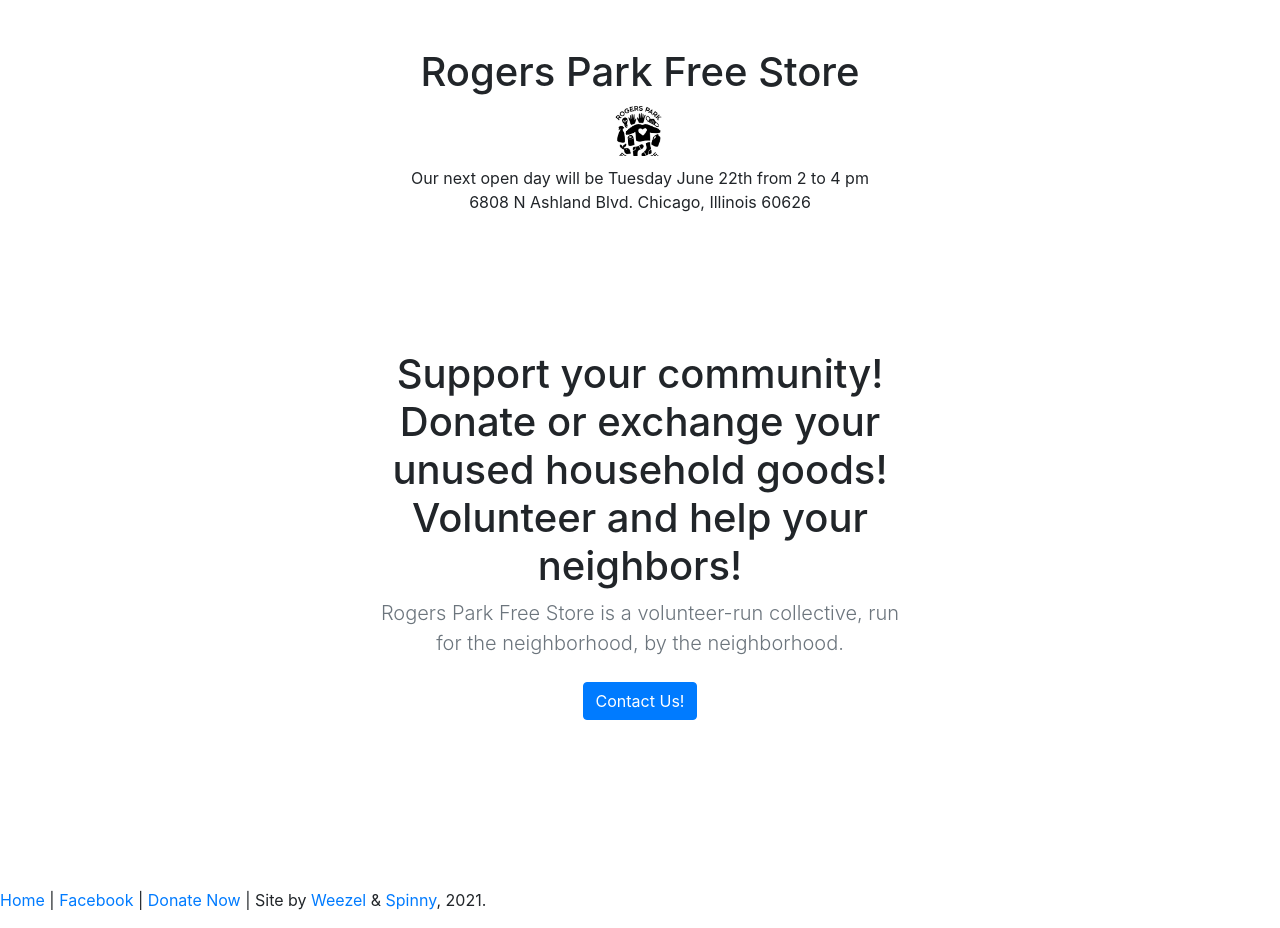
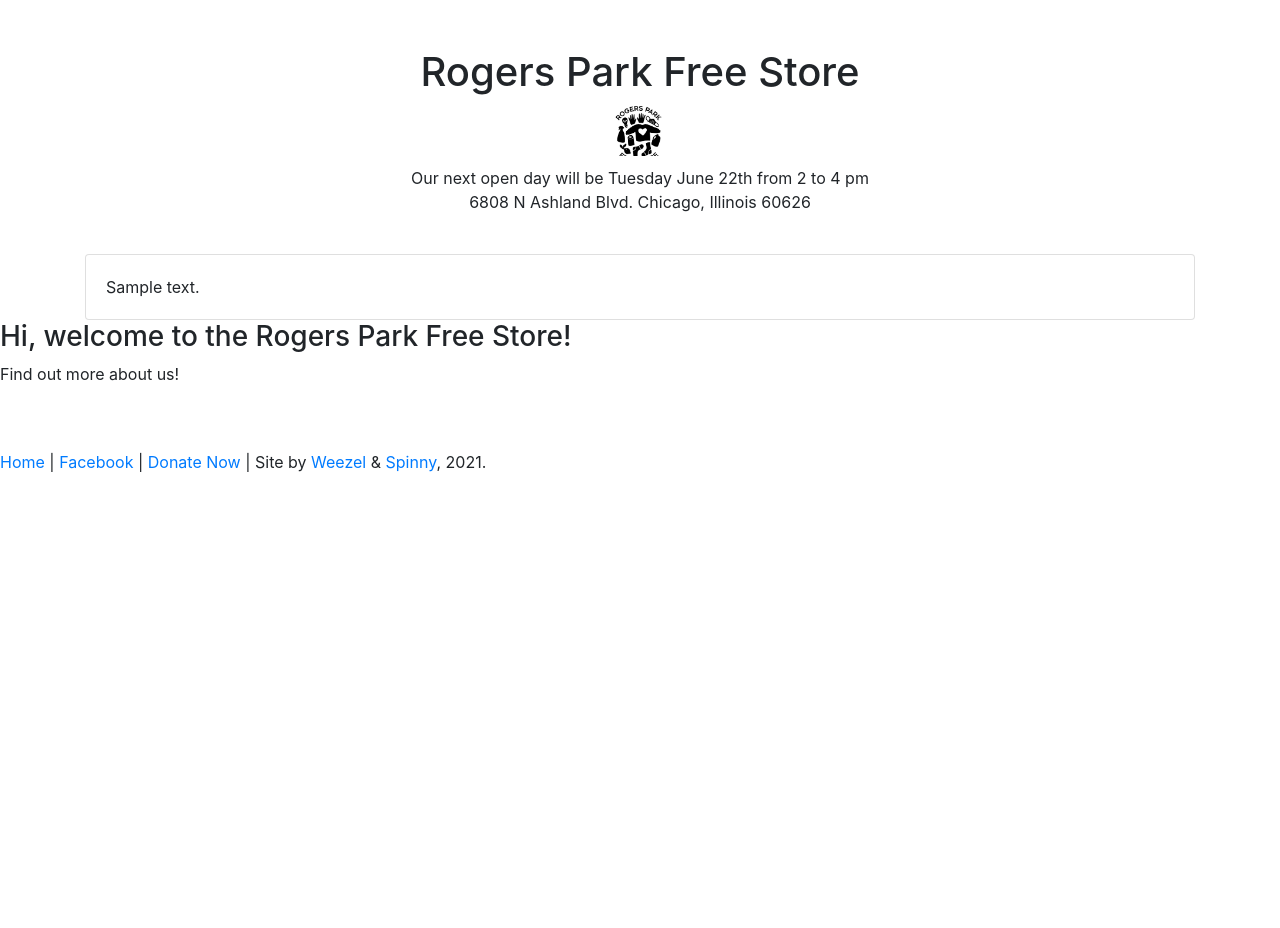
Before and after one commit to eevelweezel/rogers_park_free_store, a Django app: page / in a window 1280 px wide. Shown: the part 70-998 px from the top of the page. After the commit the page ends 542 px from the top, so only its background shows below. Run offline with Django 3.2, Linux system fonts and the light colour scheme; tables that the repository leaves empty hold one stand-in row (values such as "Sample post"); some libraries are stand-ins or nearby versions.

Commit message:
post changes

```diff
--- a/requirements.txt
+++ b/requirements.txt
@@ -2,5 +2,5 @@
 django-bootstrap4==2.3.1
 django-simple-captcha==0.5.14
 django-tinymce==3.3.0
-psycopg2==2.8.6
+psycopg2-binary==2.8.6
 pillow==8.2.0
--- a/rpfs/models.py
+++ b/rpfs/models.py
@@ -62,3 +62,35 @@
 
 #    def __str__(self):
 #        return self.email
+
+class Post(models.Model):
+    # we don't allow dynamic page creation.
+    # You don't have to use SlugField, you can use a ChoiceField,
+    # where the choices are a list of the pages. # is the difference then the ability to type the page name in to search for it vs. having a predetermined list to choose from?
+        #page = models.ChoiceField(choices=PAGE_CHOICES)
+    HOME = 'Home'
+    ABOUT = 'About'
+    CONTACT = 'Contact'
+    VOLUNTEER = 'Volunteer'
+    PAGE_CHOICES = [
+        (HOME, 'Home'),
+        (ABOUT, 'About'),
+        (CONTACT, 'Contact'),
+        (VOLUNTEER, 'Volunteer'),
+    ]
+    page = models.CharField(
+        max_length=10,
+        choices=PAGE_CHOICES,
+        default=HOME,
+    )
+    content = models.TextField(
+        blank=True,
+        null=True,
+        default=' ')
+    link_text = models.CharField(max_length=256)
+    title = models.CharField(max_length=256)
+    create_date = models.DateTimeField(auto_now=True)
+    published = models.BooleanField(default=False)
+
+    def get_absolute_url(self):
+        return f'/pages/{self.slug}/'
--- a/rpfs/templates/home.html
+++ b/rpfs/templates/home.html
@@ -1,53 +1,18 @@
-{% extends "base.html" %}
+{% extends 'base.html' %}
 {% load static %}
-{% load i18n %}
-{% block title %}{{ title }}{% endblock %}
+{% block title %}
+{% endblock %}
+
 {% block content %}
-
-
-<main>
-
-  <section class="py-5 text-center container">
-    <div class="row py-lg-5">
-      <div class="col-lg-6 col-md-8 mx-auto">
-        <h1 class="h1 fw-bold">{% translate "Support your community! Donate or exchange your unused household goods! Volunteer and help your neighbors!" %}</h1>
-        <p class="lead text-muted">{% translate "Rogers Park Free Store is a volunteer-run collective, run for the neighborhood, by the neighborhood." %}</p>
-        <p>
-          <a href="#" class="btn btn-primary my-2">{% translate "Contact Us!" %}</a>
-        </p>
+<div class="container">
+    <div class="card">
+      <div class="card-body">
+          {% for p in post %}
+              {{ p.content }}
+           {% endfor %}
       </div>
     </div>
-  </section>
-
-  <!--<div class="album py-5 bg-light">
-    <div class="container">
-
-      <div class="pb-3 h5">All Items</div>
-      <div class="row row-cols-1 row-cols-sm-2 row-cols-md-5 g-3">
-
-        {% for product in products %}
-
-        <div class="col">
-          <div class="card shadow-sm">
-            <img class="img-fluid" alt="Responsive image" src="{{ product.image.url }}">
-            <div class="card-body">
-              <p class="card-text">
-                <a class="text-dark text-decoration-none" href="{{ product.get_absolute_url }}">{{ product.get_absolute_url }}</a>
-              </p>
-              <div class="d-flex justify-content-between align-items-center">
-                <small class="text-muted">Fun & Quirky Finds!</small>
-              </div>
-            </div>
-          </div>
-        </div>
-
-        {% endfor %}
-
-      </div>
-    </div>
-  </div>-->
-
-
-</main>
-
+  </div>
+<h3>Hi, welcome to the Rogers Park Free Store!</h3>
+<p>Find out more about us!</p>
 {% endblock %}
--- a/rpfs/views.py
+++ b/rpfs/views.py
@@ -8,7 +8,7 @@
     ContactForm,
     VolunteerForm
 )
-from .models import Category, Product
+from .models import Category, Product, Post
 
 
 def categories(request):
@@ -18,7 +18,8 @@
 
 def all_products(request):
     products = Product.objects.all()
-    return render(request, 'home.html', {'products': products, 'title': _('Home')})
+    post = Post.objects.filter(page='Home')
+    return render(request, 'home.html', {'products': products, 'title': _('Home'), 'post': post})
 
 def category_list(request, category_slug=None):
     category = get_object_or_404(Category, slug=category_slug)
@@ -42,10 +43,12 @@
         return form.send_email()
 
     def get(self, request, *args, **kwargs):
+        post = Post.objects.filter(page='volunteer')
         return TemplateResponse(
                    request,
                    'volunteer.html',
-                   context={'form': self.form_class(*args, **kwargs)},
+                   context={'form': self.form_class(*args, **kwargs),
+                       'post': post},
                    status=200)
 
 class ContactUs(FormView):
@@ -67,7 +70,19 @@
                    status=200)
 
 def about(request):
-    return render(request, 'about.html', {})
+    post = Post.objects.filter(page='volunteer')
+    return render(request, 'about.html', {'post': post})
 
 def successView(request):
     return render(request, 'success.html', {})
+
+#does there not need to be a class here for "Posts?" But there would not be an actual page for it so do I need to define a class regarless of this?
+
+
+#def some_view(request, *args, **kwargs):
+   #post = <...something...>
+    #return TemplateResponse(
+               #request,
+               #'thing.html',
+               #context={'post': post}
+               #status=200)
```
Also changed, not shown: rpfs/admin.py (+7 -2 lines), rpfs/templates/about.html (+10 -1 lines), rpfs/templates/volunteer.html (+9 -1 lines), rpfs/migrations/0002_page_post.py (added).
